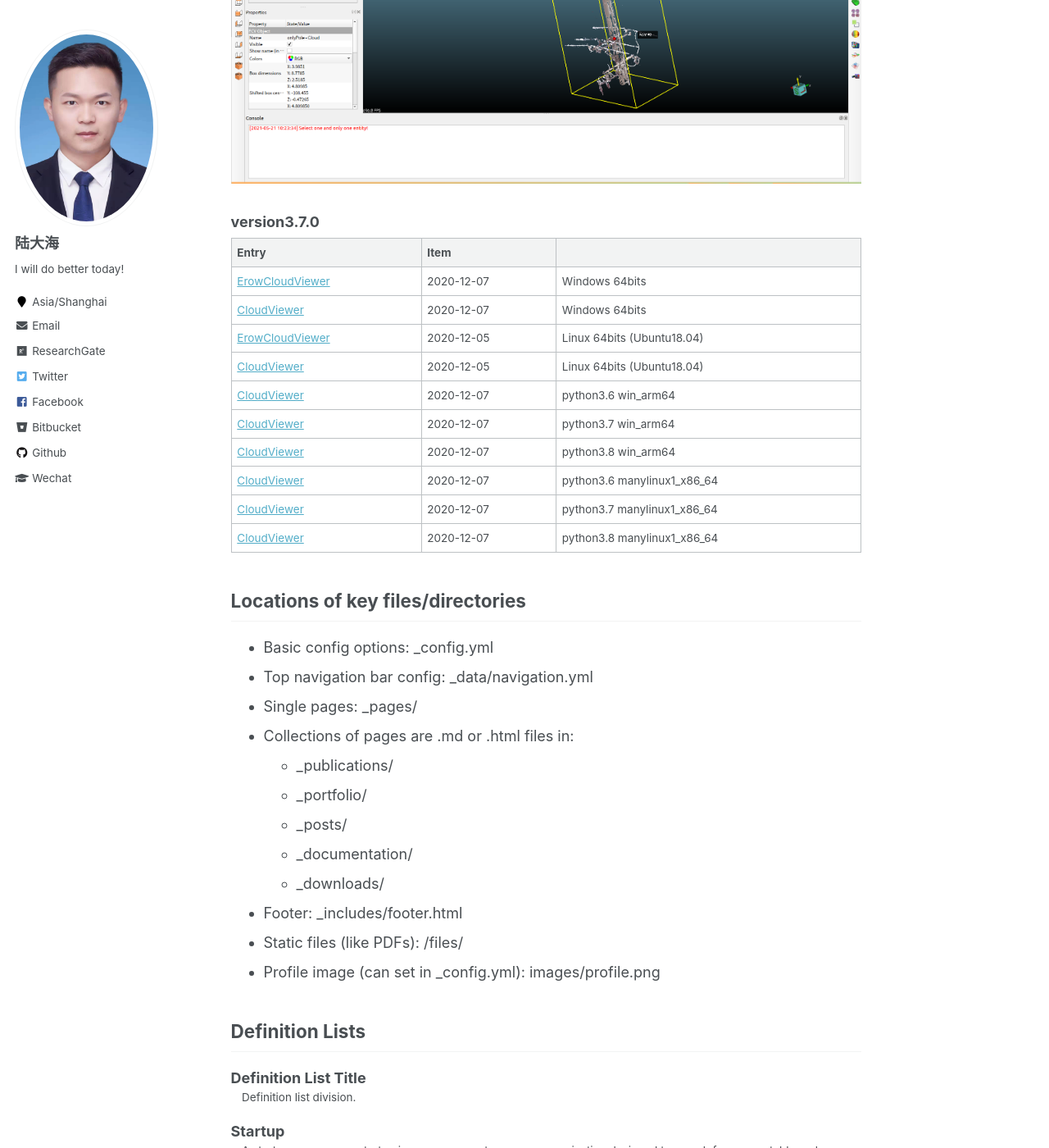
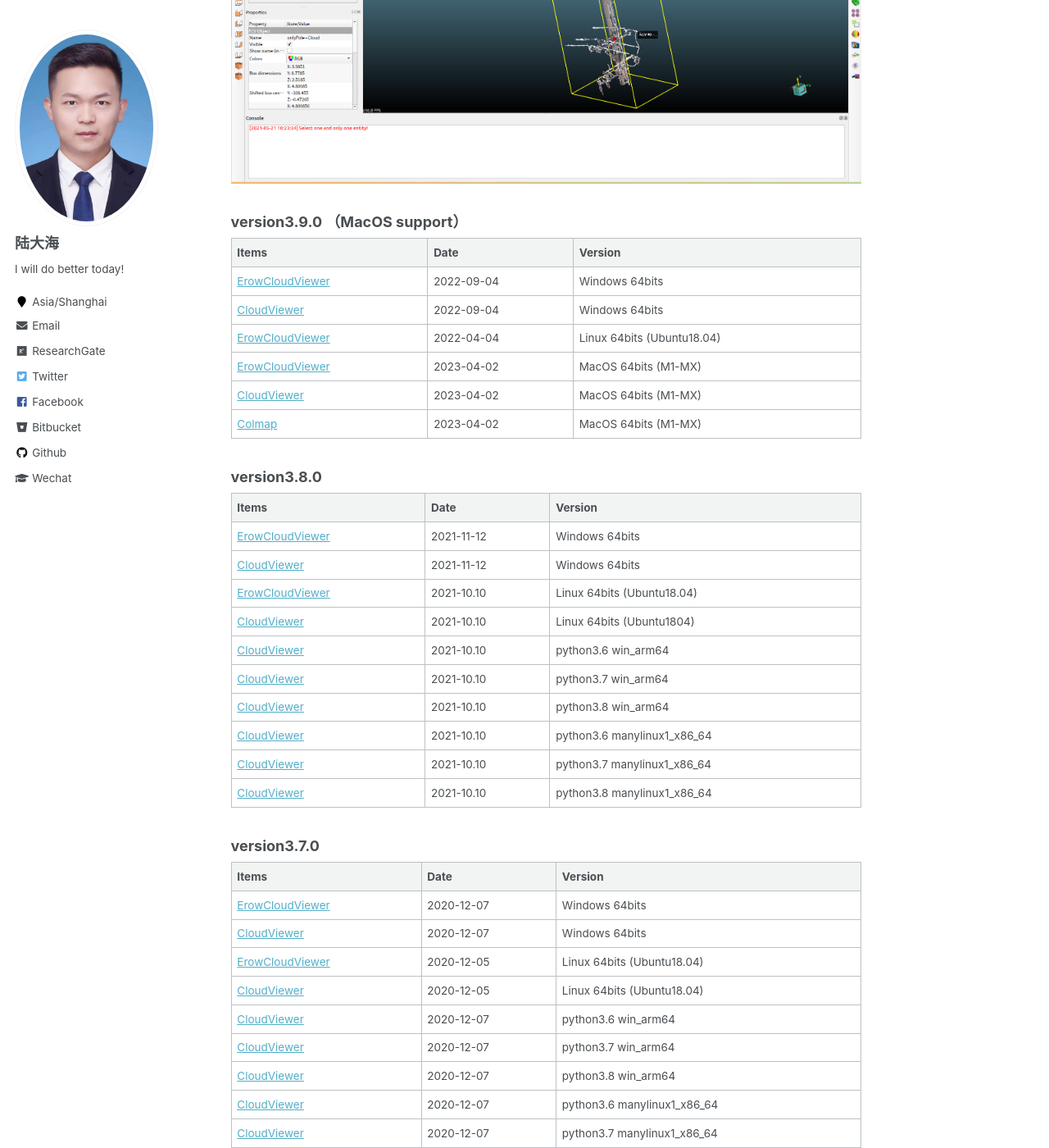
Before and after one commit to Asher-1/Asher-1.github.io, a Jekyll site: the page built from _pages/resource.md, in a window 1280 px wide and 1400 px high, scrolled down 3758 px. Shown: the whole window at 82% size. Built offline with Jekyll 4.4.1, drawn with Linux system fonts in a browser that asks for light colours.

Commit message:
update CloudViewer verison with 0.3.8 and 0.3.9

```diff
--- a/_pages/resource.md
+++ b/_pages/resource.md
@@ -140,20 +140,47 @@ API and converting models to ONNX and TensorRT using Docker.
 
 ![ErowCloudViewer UI](https://Asher-1.github.io/images/ErowCloudViewerMainUI.png)
 
+### version3.9.0 （MacOS support）
+
+| Items            |           Date               |       Version                                                                                |
+| --------         | ------ | ------------------------------------------------------------                           |
+| [ErowCloudViewer](https://github.com/Asher-1/Asher-1.github.io/blob/main/files/ErowCloudViewer/version3.9.0/ErowCloudViewer-3.9.0-2022-09-04-win-amd64.exe?raw=true)  | 2022-09-04   | Windows 64bits                                                          |
+| [CloudViewer](https://github.com/Asher-1/Asher-1.github.io/blob/main/files/ErowCloudViewer/version3.9.0/CloudViewer-3.9.0-2022-09-04-win-amd64.exe?raw=true)      | 2022-09-04   | Windows 64bits                                                          |
+| [ErowCloudViewer](https://github.com/Asher-1/Asher-1.github.io/blob/main/files/ErowCloudViewer/version3.9.0/ErowCloudViewer-3.9.0-2022-04-04-ubuntu1804-amd64.run?raw=true)     | 2022-04-04   | Linux  64bits (Ubuntu18.04)                             |
+| [ErowCloudViewer](https://github.com/Asher-1/Asher-1.github.io/blob/main/files/ErowCloudViewer/version3.9.0/ErowCloudViewer-3.9.0-2023-04-02-mac-arm64.dmg?raw=true)     | 2023-04-02   | MacOS  64bits (M1-MX)                                   |
+| [CloudViewer](https://github.com/Asher-1/Asher-1.github.io/blob/main/files/ErowCloudViewer/version3.9.0/CloudViewer-3.9.0-2023-04-02-mac-arm64.dmg?raw=true)      | 2023-04-02  | MacOS  64bits (M1-MX)                                                    |
+| [Colmap](https://github.com/Asher-1/Asher-1.github.io/blob/main/files/ErowCloudViewer/version3.9.0/colmap-3.9.0-2023-04-02-mac-arm64.dmg?raw=true)      | 2023-04-02  | MacOS  64bits (M1-MX)                                                                         |
+
+### version3.8.0
+
+| Items            |           Date               |       Version                                                                                |
+| --------         | ------ | ------------------------------------------------------------                           |
+| [ErowCloudViewer](https://github.com/Asher-1/Asher-1.github.io/blob/main/files/ErowCloudViewer/version3.8.0/ErowCloudViewer-3.8.0-2021-11-12-win-amd64.exe?raw=true)  | 2021-11-12   | Windows 64bits                                                          |
+| [CloudViewer](https://github.com/Asher-1/Asher-1.github.io/blob/main/files/ErowCloudViewer/version3.8.0/CloudViewer-3.8.0-2021-11-12-win-amd64.exe?raw=true)      | 2021-11-12   | Windows 64bits                                                          |
+| [ErowCloudViewer](https://github.com/Asher-1/Asher-1.github.io/blob/main/files/ErowCloudViewer/version3.8.0/ErowCloudViewer-3.8.0-2021-10.10-ubuntu1804-amd64.run?raw=true)     | 2021-10.10   | Linux  64bits (Ubuntu18.04)                             |
+| [CloudViewer](https://github.com/Asher-1/Asher-1.github.io/blob/main/files/ErowCloudViewer/version3.8.0/CloudViewer-3.8.0-2021-10.10-ubuntu1804-amd64.run?raw=true)      | 2021-10.10  | Linux  64bits     (Ubuntu1804)                          |
+| [CloudViewer](https://github.com/Asher-1/Asher-1.github.io/blob/main/files/ErowCloudViewer/version3.8.0/cloudViewer-0.3.8-cp36-cp36m-win_amd64.whl?raw=true)      | 2021-10.10  |  python3.6    win_arm64                                                  |
+| [CloudViewer](https://github.com/Asher-1/Asher-1.github.io/blob/main/files/ErowCloudViewer/version3.8.0/cloudViewer-0.3.8-cp37-cp37m-win_amd64.whl?raw=true)      | 2021-10.10  |  python3.7    win_arm64                                                  |
+| [CloudViewer](https://github.com/Asher-1/Asher-1.github.io/blob/main/files/ErowCloudViewer/version3.8.0/cloudViewer-0.3.8-cp38-cp38-win_amd64.whl?raw=true)       | 2021-10.10  |  python3.8    win_arm64                                                  |
+| [CloudViewer](https://github.com/Asher-1/Asher-1.github.io/blob/main/files/ErowCloudViewer/version3.8.0/cloudViewer-0.3.8-cp36-cp36m-manylinux1_x86_64.whl?raw=true)     | 2021-10.10  |  python3.6    manylinux1_x86_64                          |
+| [CloudViewer](https://github.com/Asher-1/Asher-1.github.io/blob/main/files/ErowCloudViewer/version3.8.0/cloudViewer-0.3.8-cp37-cp37m-manylinux1_x86_64.whl?raw=true)     | 2021-10.10  |  python3.7    manylinux1_x86_64                          |
+| [CloudViewer](https://github.com/Asher-1/Asher-1.github.io/blob/main/files/ErowCloudViewer/version3.8.0/cloudViewer-0.3.8-cp38-cp38-manylinux1_x86_64.whl?raw=true)     | 2021-10.10  |  python3.8   manylinux1_x86_64                           |
+
+
 ### version3.7.0
 
-| Entry            | Item   |                                                              |
-| --------         | ------ | ------------------------------------------------------------ |
-| [ErowCloudViewer](https://github.com/Asher-1/Asher-1.github.io/blob/main/files/ErowCloudViewer/version3.7.0/ErowCloudViewer-3.7.0-2020-12-07-win-amd64.exe?raw=true)    | 2020-12-07   | Windows 64bits                          |
-| [CloudViewer](https://github.com/Asher-1/Asher-1.github.io/blob/main/files/ErowCloudViewer/version3.7.0/CloudViewer-0.3.7-2020-12-07-win-amd64.exe?raw=true)    | 2020-12-07   | Windows 64bits                           |
-| [ErowCloudViewer](https://github.com/Asher-1/Asher-1.github.io/blob/main/files/ErowCloudViewer/version3.7.0/ErowCloudViewer-3.7.0-2020-12-15-linux-amd64.run?raw=true)     | 2020-12-05   | Linux  64bits (Ubuntu18.04)                 |
-| [CloudViewer](https://github.com/Asher-1/Asher-1.github.io/blob/main/files/ErowCloudViewer/version3.7.0/CloudViewer-x86_64-0.3.7-linux.run?raw=true)     | 2020-12-05  | Linux  64bits (Ubuntu18.04)                 |
-| [CloudViewer](https://github.com/Asher-1/Asher-1.github.io/blob/main/files/ErowCloudViewer/version3.7.0/cloudViewer-0.3.7-cp36-cp36m-win_amd64.whl?raw=true)     | 2020-12-07  |  python3.6    win_arm64             |
-| [CloudViewer](https://github.com/Asher-1/Asher-1.github.io/blob/main/files/ErowCloudViewer/version3.7.0/cloudViewer-0.3.7-cp37-cp37m-win_amd64.whl?raw=true)     | 2020-12-07  |  python3.7    win_arm64             |
-| [CloudViewer](https://github.com/Asher-1/Asher-1.github.io/blob/main/files/ErowCloudViewer/version3.7.0/cloudViewer-0.3.7-cp38-cp38-win_amd64.whl?raw=true)     | 2020-12-07  |  python3.8    win_arm64             |
-| [CloudViewer](https://github.com/Asher-1/Asher-1.github.io/blob/main/files/ErowCloudViewer/version3.7.0/cloudViewer-0.3.7-cp36-cp36m-manylinux1_x86_64.whl?raw=true)     | 2020-12-07  |  python3.6    manylinux1_x86_64            |
-| [CloudViewer](https://github.com/Asher-1/Asher-1.github.io/blob/main/files/ErowCloudViewer/version3.7.0/cloudViewer-0.3.7-cp37-cp37m-manylinux1_x86_64.whl?raw=true)     | 2020-12-07  |  python3.7    manylinux1_x86_64            |
-| [CloudViewer](https://github.com/Asher-1/Asher-1.github.io/blob/main/files/ErowCloudViewer/version3.7.0/cloudViewer-0.3.7-cp38-cp38-manylinux1_x86_64.whl?raw=true)     | 2020-12-07  |  python3.8   manylinux1_x86_64            |
+| Items            |           Date                                                 |     Version                                                                                |
+| --------         | ------ | ------------------------------------------------------------                           |
+| [ErowCloudViewer](https://github.com/Asher-1/Asher-1.github.io/blob/main/files/ErowCloudViewer/version3.7.0/ErowCloudViewer-3.7.0-2020-12-07-win-amd64.exe?raw=true)  | 2020-12-07   | Windows 64bits                                                          |
+| [CloudViewer](https://github.com/Asher-1/Asher-1.github.io/blob/main/files/ErowCloudViewer/version3.7.0/CloudViewer-0.3.7-2020-12-07-win-amd64.exe?raw=true)      | 2020-12-07   | Windows 64bits                                                          |
+| [ErowCloudViewer](https://github.com/Asher-1/Asher-1.github.io/blob/main/files/ErowCloudViewer/version3.7.0/ErowCloudViewer-3.7.0-2020-12-15-linux-amd64.run?raw=true)     | 2020-12-05   | Linux  64bits (Ubuntu18.04)                             |
+| [CloudViewer](https://github.com/Asher-1/Asher-1.github.io/blob/main/files/ErowCloudViewer/version3.7.0/CloudViewer-x86_64-0.3.7-linux.run?raw=true)              | 2020-12-05  | Linux  64bits (Ubuntu18.04)                                              |
+| [CloudViewer](https://github.com/Asher-1/Asher-1.github.io/blob/main/files/ErowCloudViewer/version3.7.0/cloudViewer-0.3.7-cp36-cp36m-win_amd64.whl?raw=true)      | 2020-12-07  |  python3.6    win_arm64                                                  |
+| [CloudViewer](https://github.com/Asher-1/Asher-1.github.io/blob/main/files/ErowCloudViewer/version3.7.0/cloudViewer-0.3.7-cp37-cp37m-win_amd64.whl?raw=true)      | 2020-12-07  |  python3.7    win_arm64                                                  |
+| [CloudViewer](https://github.com/Asher-1/Asher-1.github.io/blob/main/files/ErowCloudViewer/version3.7.0/cloudViewer-0.3.7-cp38-cp38-win_amd64.whl?raw=true)       | 2020-12-07  |  python3.8    win_arm64                                                  |
+| [CloudViewer](https://github.com/Asher-1/Asher-1.github.io/blob/main/files/ErowCloudViewer/version3.7.0/cloudViewer-0.3.7-cp36-cp36m-manylinux1_x86_64.whl?raw=true)     | 2020-12-07  |  python3.6    manylinux1_x86_64                          |
+| [CloudViewer](https://github.com/Asher-1/Asher-1.github.io/blob/main/files/ErowCloudViewer/version3.7.0/cloudViewer-0.3.7-cp37-cp37m-manylinux1_x86_64.whl?raw=true)     | 2020-12-07  |  python3.7    manylinux1_x86_64                          |
+| [CloudViewer](https://github.com/Asher-1/Asher-1.github.io/blob/main/files/ErowCloudViewer/version3.7.0/cloudViewer-0.3.7-cp38-cp38-manylinux1_x86_64.whl?raw=true)     | 2020-12-07  |  python3.8   manylinux1_x86_64                           |
 
 
 ## Locations of key files/directories
```
Also changed, not shown: 16 other files.
